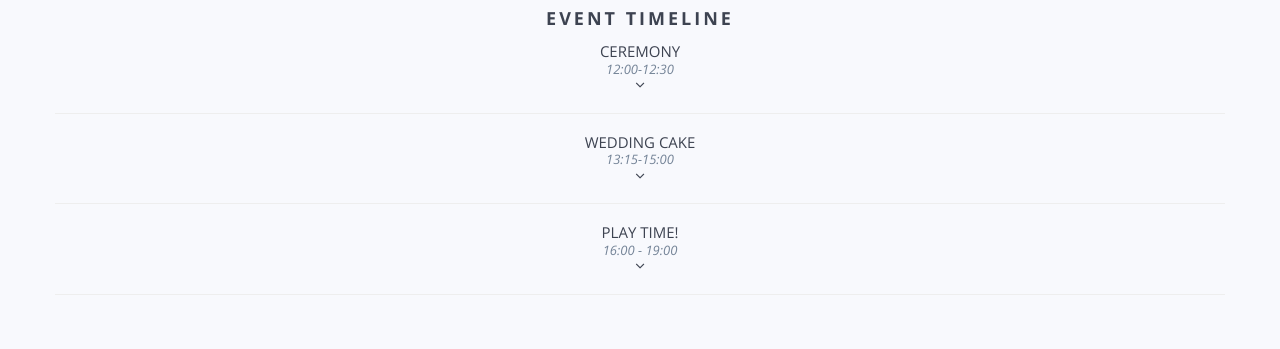
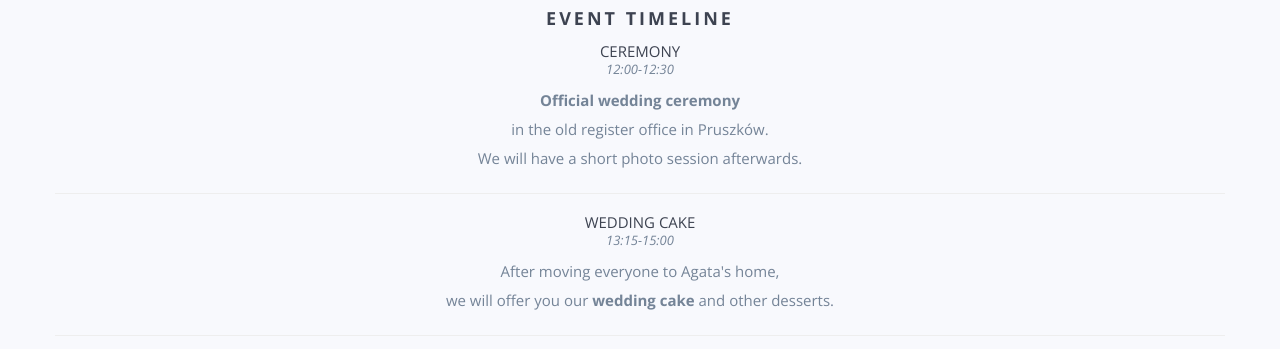
Before and after one commit to agata-mateusz-wedding/agata-mateusz-wedding.github.io, a website: page index.html in a window 1280 px wide. Shown: the part 801-1150 px from the top of the page. Drawn offline with nearby package versions, Linux system fonts and the light colour scheme; files whose address does not match are found by name.

Commit message:
Expand timeline

```diff
--- a/index.html
+++ b/index.html
@@ -232,30 +232,23 @@
             <div class="col-md-12 text-center">
                 <img src="img/event.png" alt="Logo" style="height:64px">
                 <h3 class="header" style="padding-bottom: 0px; margin-bottom: 0px;">Event timeline</h3>
-                <!-- <p><strong>Click the sections to expand or collapse</strong></p> -->
             </div>
         </div>
         <div class="row">
             <div class="col-md-12 text-center">
                 <div class="wp3">
-                    <h5 id="ceremony">Ceremony <br><span class="time">12:00-12:30</span><br><i id="arrow-ceremony" class="fa fa-angle-down"></i></h5>
-                    <div id="txt-ceremony" style="visibility: hidden; display:none">
+                    <h5 id="ceremony">Ceremony <br><span class="time">12:00-12:30</span><br></h5>
                         <p><strong>Official wedding ceremony</strong><br>in the old register office in Pruszków.<br>We will have a short photo session afterwards.</p>
-                    </div>
                     <hr>
                 </div>
                 <div class="wp5">
-                    <h5 id="aperitif">Wedding cake <br><span class="time">13:15-15:00</span><br><i id="arrow-aperitif" class="fa fa-angle-down"></i></h5>
-                    <div id="txt-aperitif" style="visibility: hidden; display:none">
+                    <h5 id="aperitif">Wedding cake <br><span class="time">13:15-15:00</span><br></h5>
                         <p>After moving everyone to Agata's home,<br>we will offer you our <strong>wedding cake</strong> and other desserts.</p>
-                    </div>
                     <hr>
                 </div>
                 <div class="wp5">
-                    <h5 id="buffet">Play time! <br><span class="time">16:00 - 19:00</span><br><i id="arrow-buffet" class="fa fa-angle-down"></i></h5>
-                    <div id="txt-buffet" style="visibility: hidden; display:none">
+                    <h5 id="buffet">Play time! <br><span class="time">16:00 - 19:00</span><br></h5>
                         <p>Then we will take everyone under 30 to a place called <strong><a href="https://maps.app.goo.gl/X12J3CHJEaqyFGka6">TEPfactor</a></strong><br> to play some games and have fun together.<br>There will be <strong>pizza</strong> too!</p>
-                    </div>
                     <hr>
                 </div>
                 <!-- <div class="wp5">
```
